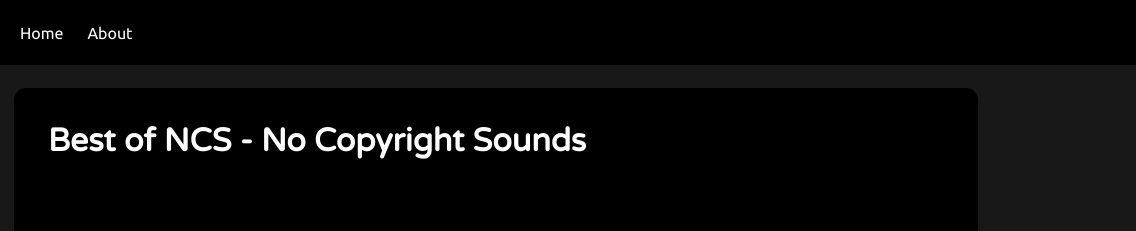
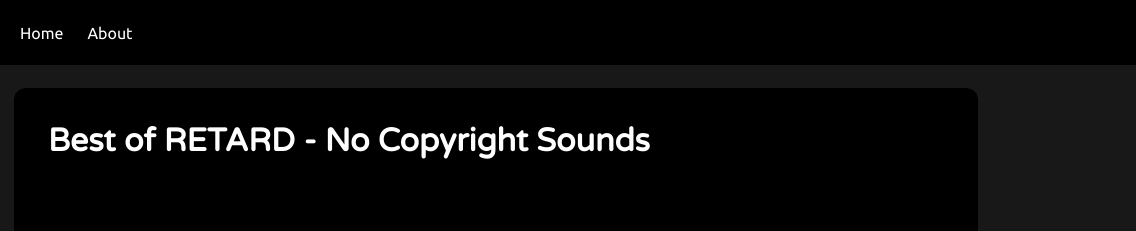
Before and after one commit to manavtech07/Spotify-Web, a plain HTML site: page index.html in a window 1280 px wide. Shown: the top 231 px of the page, 144-1280 px from the left. Drawn offline with Linux system fonts and the light colour scheme.

Commit message:
Update index.html

```diff
--- a/index.html
+++ b/index.html
@@ -18,7 +18,7 @@
 
     <div class="container">
         <div class="songList">
-            <h1>Best of NCS - No Copyright Sounds</h1>
+            <h1>Best of RETARD - No Copyright Sounds</h1>
             <div class="songItemContainer">
                 <div class="songItem">
                     <img alt="1">
```
